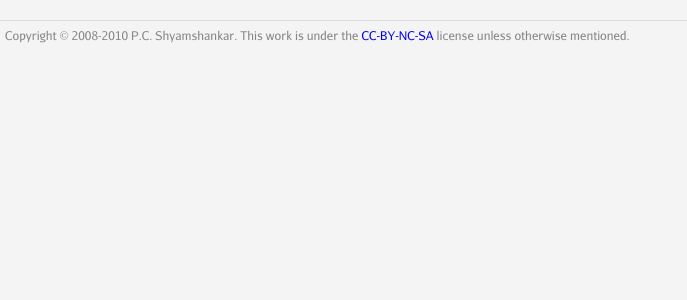
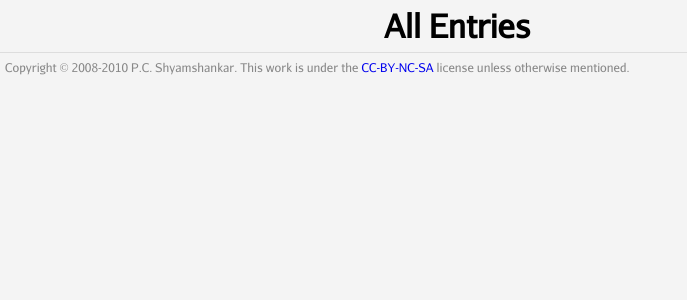
Before and after one commit to sykloid/lucentbeing.com, a Django app: template templates/djournal/entry_index.html in a window 1280 px wide. Shown: the part 36-336 px from the top of the page, without its empty margins (0-687 px from the left). Run offline with Django 3.2, Linux system fonts and the light colour scheme; the template is opened without the code that fills it, so the values that code supplies are empty.

Commit message:
Add a title to the main entry index, to match the tagged index.

```diff
--- a/templates/djournal/entry_index.html
+++ b/templates/djournal/entry_index.html
@@ -5,6 +5,9 @@
 {% block title %}Index :: {{ block.super }}{% endblock title %}
 
 {% block content %}
+    <hgroup id="index-title">
+        <h1>All Entries</h1>
+    </hgroup>
     <table id="index">
         {% for entry in entries %}
             <tr>
```
